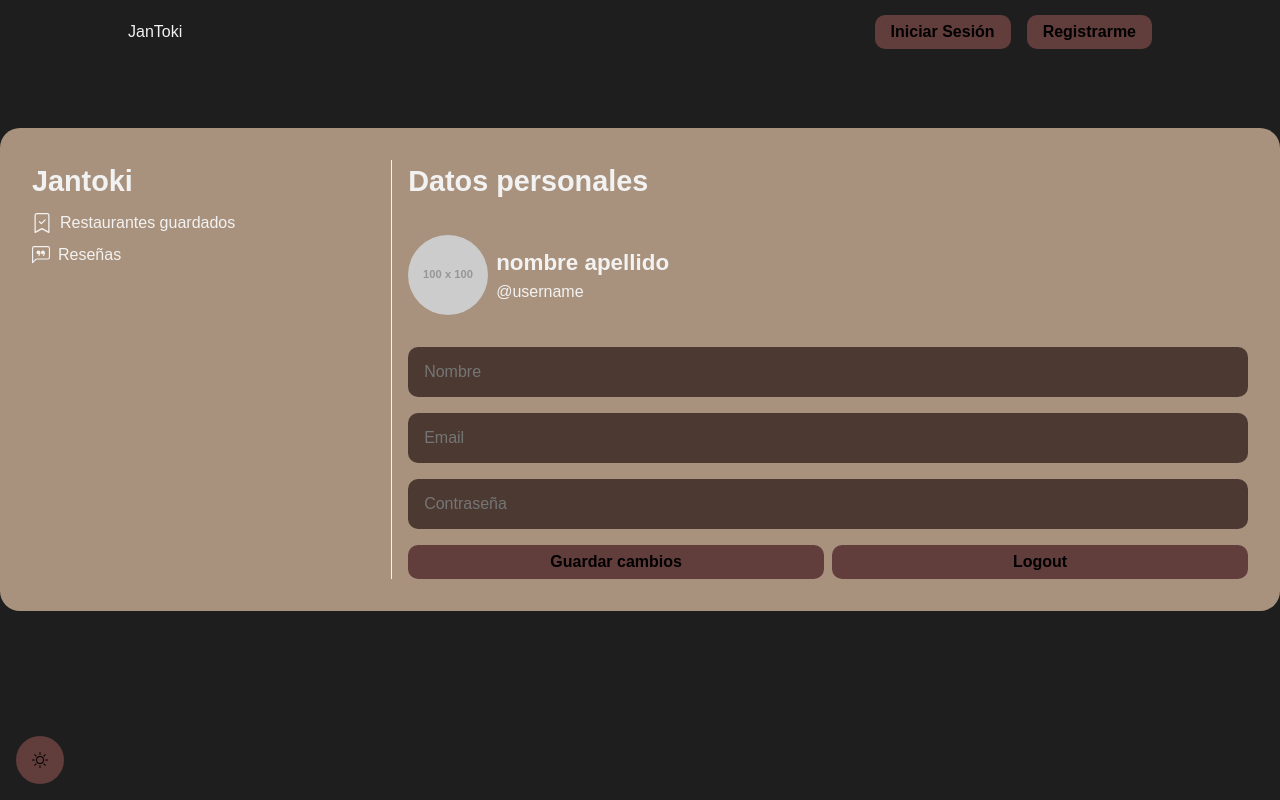
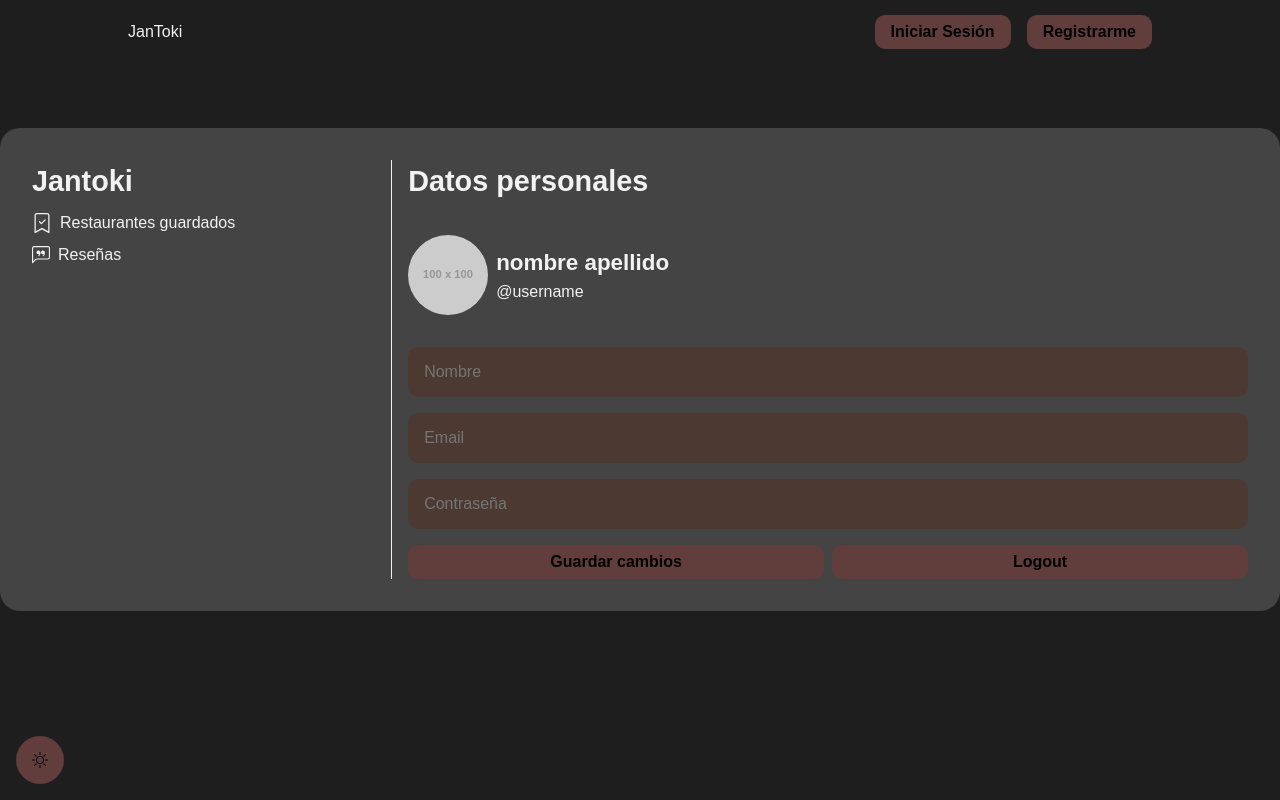
Before and after one commit to ibonbautista/Proyecto_Grupal_Full_Stack_JanToki, a React (Vite) app in the folder client/: page /profile in a window 1280 px wide. Built offline with nearby package versions, Linux system fonts and the light colour scheme.

Commit message:
categoria vasca eliminada de CategoriesList

```diff
--- a/client/src/components/categoriesList/CategoriesList.jsx
+++ b/client/src/components/categoriesList/CategoriesList.jsx
@@ -7,7 +7,7 @@ function CategoriesList({ onSelectCategory }) {
 
     const categories = [
         "asador", "sidreria", "fusion", "alta cocina", "tradicional", "pintxos",
-        "variado", "marisqueria", "asiatica", "vegetariano", "vasca", "vegano",
+        "variado", "marisqueria", "asiatica", "vegetariano", "vegano",
         "francesa", "italiana", "riojana", "mediterranea", "internacional"
     ]
 
--- a/client/src/components/restaurantCard/RestaurantCard.css
+++ b/client/src/components/restaurantCard/RestaurantCard.css
@@ -1,6 +1,6 @@
 .restaurants-list--restaurants {
     display: grid;
-    grid-template-columns: repeat(auto-fit, minmax(250px, 1fr));
+    grid-template-columns: repeat(auto-fit, minmax(300px, 1fr));
     gap: 1em;
 }
 
@@ -8,7 +8,7 @@
     width: 100%;
     padding: 1em;
     background-color: var(--items-color);
-    border-radius: 20px;
+    border-radius: 10px;
 
     display: flex;
     flex-flow: column;
--- a/client/src/components/searchFilter/SearchFilter.css
+++ b/client/src/components/searchFilter/SearchFilter.css
@@ -11,7 +11,7 @@
 }
 
 .search-bar {
-    background-color: var(--main-color);
+    background-color: var(--searchbar-color);
     padding: 2em;
 
     border-radius: 20px;
--- a/client/src/index.css
+++ b/client/src/index.css
@@ -161,7 +161,7 @@ img {
 
   --main-color: #1E1E1E;
   --searchbar-color: #1e1e1ec2;
-  --items-color: #A9927D;
+  --items-color: #444444;
   --button-color: #613d3c;
   --input-color: #4C3A32;
   --text-color: #F2F2F2;
@@ -234,6 +234,7 @@ button:hover {
 
 body.light-theme {
   --main-color: #ebebeb;
+  --searchbar-color: #ebebebbb;
   --items-color: white;
   --button-color: #A43F3F;
   --input-color: #D9BF77;
```
